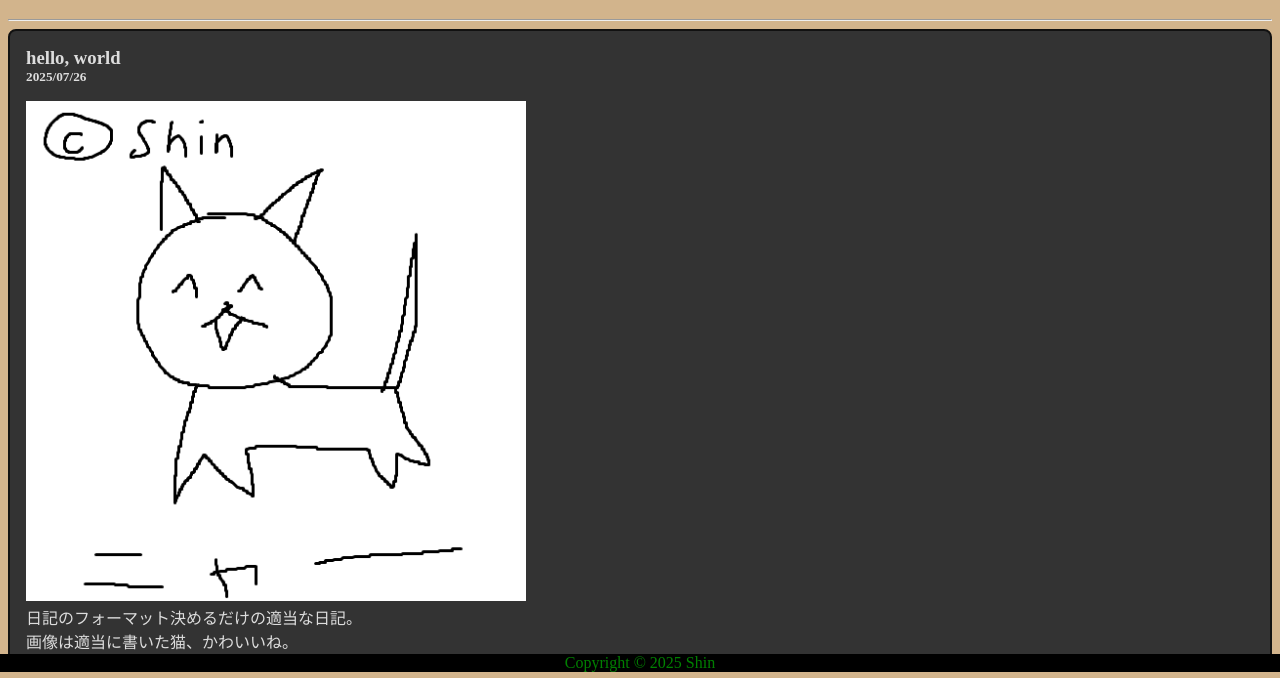
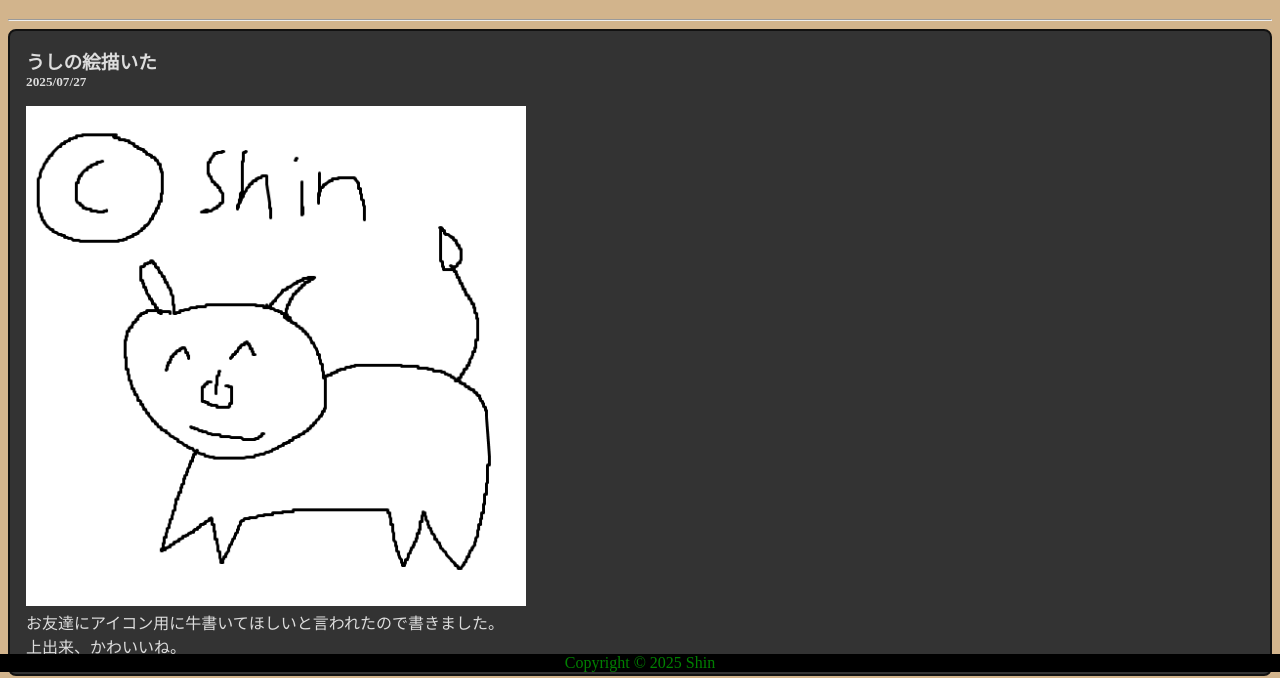
Before and after one commit to Shin-Ideal/Shin-Ideal.github.io, a plain HTML site: page blog/2025/07.html in a window 1280 px wide. Shown: the part 128-806 px from the top of the page. Drawn offline with nearby package versions, Linux system fonts and the light colour scheme.

Commit message:
日記を更新。

```diff
--- a/blog/2025/07.html
+++ b/blog/2025/07.html
@@ -25,6 +25,15 @@
         <h1>2025年07月分の日記</h1>
         <hr>
         <div class="blog">
+            <h3 class="title">うしの絵描いた</h3>
+            <h5 class="day">2025/07/27</h5>
+            <img class="image" src="../../img/blog/2025/7/ushi.png">
+            <p class="text">
+                お友達にアイコン用に牛書いてほしいと言われたので書きました。<br>
+                上出来、かわいいね。<br>
+            </p>
+        </div>
+        <div class="blog">
             <h3 class="title">hello, world</h3>
             <h5 class="day">2025/07/26</h5>
             <img class="image" src="../../img/blog/2025/7/cat.png">
```
Also changed, not shown: img/blog/2025/7/ushi.png (added).
